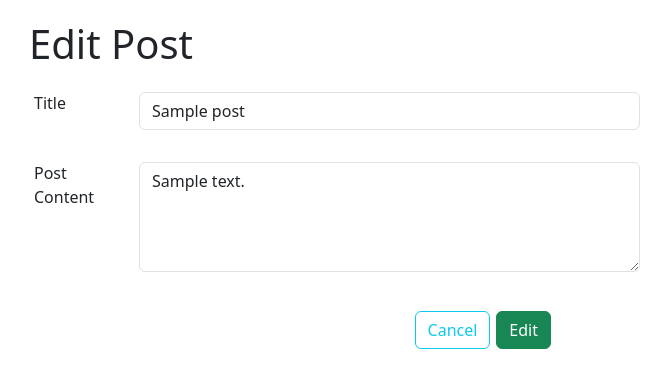
After one commit to seanism4113/Blogly, a Flask app: page /posts/1/edit in a window 1280 px wide. The commit adds this page. Shown: the top 388 px of the page, without its empty margins (1-672 px from the left). Run offline with Flask 3, Linux system fonts and the light colour scheme; tables that the repository leaves empty hold one stand-in row (values such as "Sample post").

Commit message:
adding new files for posts as well as more html pages for Phase2 of Blogy.  Renamed a couple of the html files to make more sense

```diff
--- a/app.py
+++ b/app.py
@@ -1,88 +1,136 @@
-""" Users app to store and create User information"""
-
-from flask import Flask, request, render_template, redirect
+from flask import Flask, request, render_template, redirect, url_for
 from flask_debugtoolbar import DebugToolbarExtension
-from models import db, connect_db, User
-from sqlalchemy import text
+from models import db, connect_db, User, Post
 
 app = Flask(__name__)
 
 app.app_context().push()
 
+# Configure the application
 app.config['SQLALCHEMY_DATABASE_URI'] = 'postgresql:///user_db'
-app.config['SQLALCHEMY_TRACK-MODIFICATIONS'] = False
+app.config['SQLALCHEMY_TRACK_MODIFICATIONS'] = False
 app.config['SECRET_KEY'] = 'secret112'
 app.config['DEBUG_TB_INTERCEPT_REDIRECTS'] = False
 
+# Initialize debugging extention
 debug = DebugToolbarExtension(app)
 
+# Connect the database with flask
 connect_db(app)
 
+# Create tables if they are not already created
 if __name__ == '__main__':
     with app.app_context():
         db.create_all()
 
-@app.route('/')
-def redirect_users():
-    return redirect('/users')
-
 @app.route('/users')
-def users_list():
+# Get a list of all users from User class and pass it to users html
+def show_users():
     users = User.query.all()
     return render_template('users.html', users = users)
 
+@app.route('/')
+# Redirects from "/" to "/users"
+def redirect_to_users():
+    return redirect(url_for('show_users'))
+
 @app.route('/users/new')
-def show_new_user_form():
-    return render_template('/new-users.html')
+# Show the page form for adding users
+def show_add_user_form():
+    return render_template('add_user.html')
 
-@app.route('/users/new', methods = ["POST"])
+@app.route('/users/new', methods = ['POST'])
+# Gather data from the add user form.  If an image is not provided, use default image.  Pass
+# information from the form to the User class and then add/commit to db.  Redirect to Users page.
 def create_new_user():
+    first_name = request.form.get('first-name')
+    last_name = request.form.get('last-name')
+    image_url = request.form.get('image-url')
 
-    first_name = request.form['first-name']
-    last_name = request.form['last-name']
-    image_url = request.form['image-url']
-
-    if image_url == "":
+    if not image_url:
         image_url = "https://upload.wikimedia.org/wikipedia/commons/a/ac/Default_pfp.jpg"
 
     new_user = User(first_name = first_name, last_name = last_name, image_url = image_url)
     db.session.add(new_user)
     db.session.commit()
-
-    return redirect('/')
+    return redirect(url_for('show_users'))
 
 @app.route('/users/<int:user_id>')
+# Obtain User information about the user that was selected on Users page.  Pass to User detail page.
 def show_user(user_id):
-    user = db.session.get(User, user_id)
-    return render_template('user-detail.html', user = user)
+    user = User.query.get_or_404(user_id)
+    return render_template('user_details.html', user = user)
 
-@app.route('/users/<int:user_id>/delete')
+@app.route('/users/<int:user_id>/delete', methods = ['POST'])
+# Get User by ID and delete from db.  Redirect to Users page
 def delete_user(user_id):
-
-        user = db.session.get(User, user_id)
-
+        user = User.query.get_or_404(user_id)
         db.session.delete(user)
         db.session.commit()
-
-        return redirect('/')
-
+        return redirect(url_for('show_users'))
 
 @app.route('/users/<int:user_id>/edit')
-def show_edit_user(user_id):
-    user = db.session.get(User, user_id)
+def show_edit_user_form(user_id):
+    # Show user edit form
+    user = User.query.get_or_404(user_id)
+    return render_template('edit_user.html', user = user)
 
-    return render_template('/edit-users.html', user = user)
-
-@app.route('/users/<int:user_id>/edit', methods = ["POST"])
+@app.route('/users/<int:user_id>/edit', methods = ['POST'])
+# Get information from the form for the User and commit to db.  Redirect to Show users page.
 def edit_user(user_id):
-
-    edited_user = db.session.get(User, user_id)
-
-    if edited_user:
-        edited_user.first_name = request.form['edit-first-name']
-        edited_user.last_name = request.form['edit-last-name']
-        edited_user.image_url = request.form['edit-image-url']
+    user = User.query.get_or_404(user_id)
+    user.first_name = request.form.get('edit-first-name')
+    user.last_name = request.form.get('edit-last-name')
+    user.image_url = request.form.get('edit-image-url')
 
     db.session.commit()
+    return redirect(url_for('show_user', user_id = user_id))
 
-    return redirect('/')
+@app.route('/users/<int:user_id>/posts/new')
+# Get User by user ID and pass to add_post page.
+def show_add_post_form(user_id):
+    user = User.query.get_or_404(user_id)
+    return render_template('add_post.html', user = user)
+
+@app.route('/posts/<int:post_id>')
+# Get Post by Post id and pass to Post details page
+def show_post(post_id):
+    post = Post.query.get_or_404(post_id)
+    return render_template('post_details.html', post = post)
+
+@app.route('/users/<int:user_id>/posts/new', methods = ['POST'])
+# Get information from new post form and add it to Post class. Add/commit to db.  Redirect to show user page.
+def create_new_post(user_id):
+
+    post_title = request.form.get('post-title')
+    post_content = request.form.get('post-content')
+
+    new_post = Post(title = post_title, content = post_content, user_id = user_id)
+    db.session.add(new_post)
+    db.session.commit()
+    return redirect(url_for('show_user', user_id = user_id))
+
+@app.route('/posts/<int:post_id>/edit')
+# Get Post information by post id and send to edit post page.
+def show_edit_post_form(post_id):
+    post = Post.query.get_or_404(post_id)
+    return render_template('edit_post.html', post = post)
+
+@app.route('/posts/<int:post_id>/edit', methods = ['POST'])
+# Get Post information by id.  Get information from edit post form.  Commit to db.  Redirect to Show Post page
+def edit_post(post_id):
+
+    post = Post.query.get_or_404(post_id)
+    post.title = request.form.get('edit-title')
+    post.content = request.form.get('edit-content')
+
+    db.session.commit()
+    return redirect(url_for('show_post', post_id = post_id))
+
+@app.route('/posts/<int:post_id>/delete', methods = ['POST'])
+# Get Post information by id.  Delete/commit to db.  Redirect to show user.
+def delete_post(post_id):
+    post = Post.query.get_or_404(post_id)
+    db.session.delete(post)
+    db.session.commit()
+    return redirect(url_for('show_user', user_id = post.user_id))
--- a/static/style.css
+++ b/static/style.css
@@ -21,22 +21,11 @@ button {
 	justify-self: right;
 }
 
-label {
-	padding-bottom: 5px;
-}
-
 .buttons-div {
 	display: flex;
 	justify-content: right;
 }
 
-.card-body {
-	width: 300px;
-	display: flex;
-	flex-direction: column;
-	justify-content: center;
+#author {
+	font-style: italic;
 }
-
-img {
-	padding-right: 10px;
-}
--- /dev/null
+++ b/templates/edit_post.html
@@ -0,0 +1,49 @@
+{% extends 'base.html' %} {% block title %}Post Edit Page{% endblock %} {% block
+content %}
+
+<h1>Edit Post</h1>
+
+<form action="/posts/{{post.id}}/edit" method="POST">
+	<div class="form-group row">
+		<label for="edit-title" class="col-sm-2 col-form-label">Title</label>
+		<div class="col-sm-10">
+			<input
+				type="text"
+				id="edit-title"
+				name="edit-title"
+				value="{{post.title}}"
+				class="form-control"
+				required
+			/>
+		</div>
+	</div>
+	<div class="form-group row">
+		<label for="edit-content" class="col-sm-2 col-form-label"
+			>Post Content</label
+		>
+		<div class="col-sm-10">
+			<textarea
+				id="edit-content"
+				name="edit-content"
+				class="form-control"
+				rows="4"
+				required
+			>
+{{post.content}}</textarea
+			>
+		</div>
+	</div>
+	<div class="" form-group row>
+		<div class="col-sm-10 buttons-div">
+			<button
+				type="button"
+				class="btn btn-outline-info"
+				onclick="location.href = '/posts/{{post.id}}'"
+			>
+				Cancel
+			</button>
+			<button type="submit" class="btn btn-success">Edit</button>
+		</div>
+	</div>
+</form>
+{% endblock %}
```
Also changed, not shown: models.py (+24 -10 lines), seed.py (+1 -11 lines), templates/add_post.html (added, +47 -0 lines), templates/add_user.html (added, +54 -0 lines), templates/edit-users.html (deleted, +0 -51 lines), templates/edit_user.html (added, +61 -0 lines), templates/new-users.html (deleted, +0 -43 lines), templates/post_details.html (added, +33 -0 lines), templates/user_details.html (renamed from templates/user-detail.html, +18 -1 lines), test_flask.py (+41 -24 lines).
